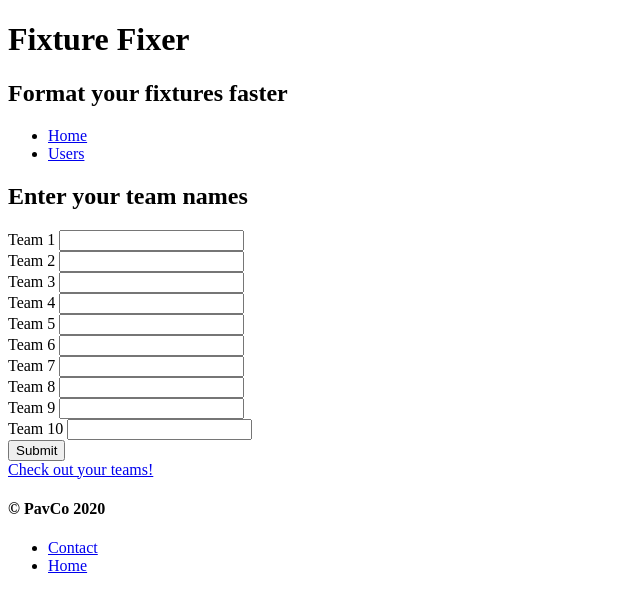
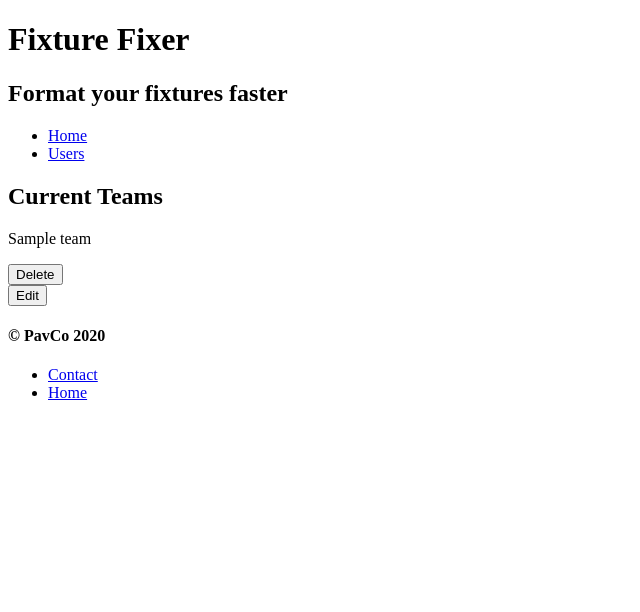
Before and after one commit to fatpav/first_project, a Flask app: page /teams in a window 1280 px wide. Shown: the top 612 px of the page, without its empty margins (0-640 px from the left). Run offline with Flask 2, Linux system fonts and the light colour scheme; a database or web service that is not in the repository returns one stand-in record (values such as "Sample title"); some libraries are stand-ins or nearby versions.

Commit message:
Teams add to database and display

```diff
--- a/controllers/teams_controller.py
+++ b/controllers/teams_controller.py
@@ -5,21 +5,12 @@ import repositories.team_repository as team_repository
 
 team_blueprint = Blueprint("teams", __name__)
 
-@team_blueprint.route('/teams')
-def teams():
-    teams = team_repository.select_all()
-    return render_template("teams/new.html", teams=teams)
 
 @team_blueprint.route('/teams/new')
 def new_team():
     return render_template('/teams/new.html')
 
-
-@team_blueprint.route('/teams/index')
-def new_team_list():
-    return render_template('/teams/index.html')
-
-@team_blueprint.route('/teams', methods=['POST'])
+@team_blueprint.route('/teams/new', methods=['POST'])
 def create_team_list():
 
     team_list = request.form.keys()
@@ -31,18 +22,23 @@ def create_team_list():
 
     # import pdb; pdb.set_trace()
 
-    return redirect('/teams/index')
+    return redirect('/teams')
 
-@team_blueprint.route('/teams/index')
-def list_teams():
+@team_blueprint.route('/teams')
+def teams():
     teams = team_repository.select_all()
     return render_template("teams/index.html", teams=teams)
 
 
 
+# @team_blueprint.route('/teams')
+# def new_team_list():
+#     teams = team_repository.select_all()
+#     return render_template("teams/index.html", teams=teams)
 
 
-# @team_blueprint.route('/teams/<id>/delete', methods=['POST'])
-# def delete_team(id):
-#     team_repository.delete(id)
-#     return redirect('/teams/index.html')
+
+# @team_blueprint.route('/teams/index')
+# def list_teams():
+#     teams = team_repository.select_all()
+#     return render_template("teams/index.html", teams=teams)
--- a/controllers/users_controller.py
+++ b/controllers/users_controller.py
@@ -6,9 +6,6 @@ import repositories.user_repository as user_repository
 
 user_blueprint = Blueprint("users", __name__)
 
-# @user_blueprint.route('/users')
-# def new_user():
-#     return render_template("users/current_users.html")
 
 @user_blueprint.route('/users')
 def users():
--- a/repositories/team_repository.py
+++ b/repositories/team_repository.py
@@ -17,10 +17,10 @@ def select_all():
     sql =  "SELECT * FROM teams"
     results = run_sql(sql)
 
-    for row in results:
-        team = Team(row['team_name'], row['team_id'])
+    for result in results:
+        team = Team(result['team_name'], result['team_id'])
         teams.append(team)
-        return teams
+    return teams
 
 def delete_all():
     sql = "DELETE FROM teams"
--- a/templates/teams/index.html
+++ b/templates/teams/index.html
@@ -8,17 +8,14 @@
 
 <section>
     <p>{{ team.team_name }}</p>
-    <a href="/teams/index/{{ team.team_id }}/delete"></a>
-    <form action="/teams/index/{{ team.team_id }}/delete" method='POST'>
+    <a href="/teams/{{ team.team_id }}/delete"></a>
+    <form action="/teams/{{ team.team_id }}/delete" method='POST'>
         <input type = "submit" value = "Delete">
     </form>
-    <form action="/teams/index/{{team.team_id}}/edit" method='POST'>
+    <form action="/teams/{{team.team_id}}/edit" method='POST'>
         <input type="submit" value ="Edit">
     </form>
 </section>
 
-<a href="/">Go home, ya bum</a>
-
 {% endfor %}
-
 {% endblock %}
--- a/templates/teams/new.html
+++ b/templates/teams/new.html
@@ -4,7 +4,7 @@
 
 <h2>Enter your team names</h2>
 
-<form action="/teams" method='POST'>
+<form action="/teams/new" method='POST'>
     <div>
         <label for="team1">Team 1</label>
         <input type="text" id="team1" name="team1">
@@ -48,6 +48,6 @@
     <input type="submit">
 </form>
 
-<a href="/teams/index">Check out your teams!</a>
+<a href="/teams">Check out your teams!</a>
 
 {% endblock %}
```
